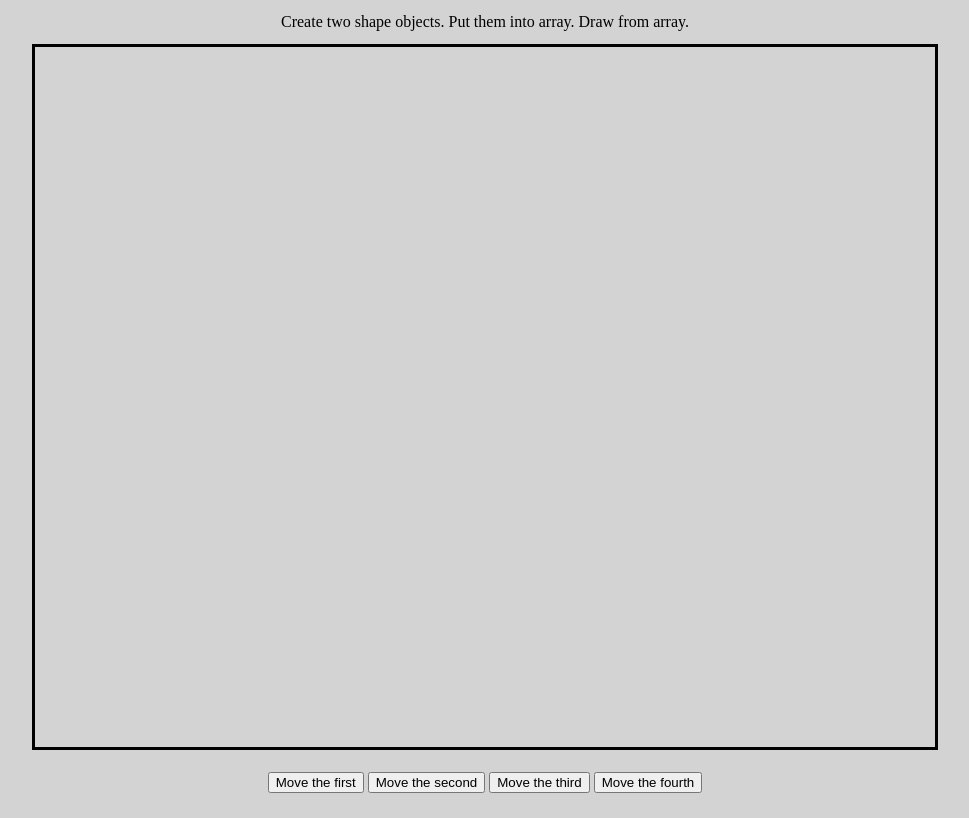
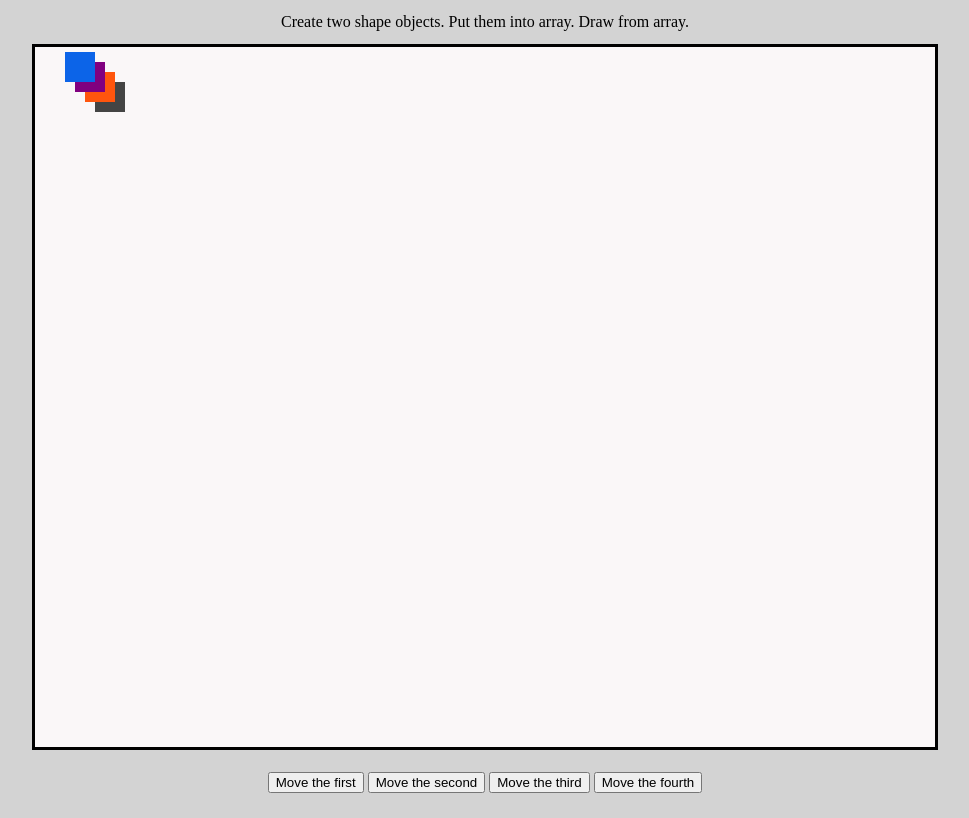
Before and after one commit to organyx/canvas, a plain HTML site: page index.html in a window 1280 px wide. Shown: the part 128-946 px from the top of the page, without its empty margins (155-1124 px from the left). Drawn offline with nearby package versions, Linux system fonts and the light colour scheme; files that its build step writes are made by us from their sources.

Commit message:
fiddle works

```diff
--- /dev/null
+++ b/JS/fiddle.js
@@ -0,0 +1,169 @@
+var canvas, ctx, BB, offsetX, offsetY, WIDTH, HEIGHT, dragok, startX, startY, rects;
+
+function initialize() {
+    // get canvas related references
+    canvas = document.getElementById("canvas");
+    ctx = canvas.getContext("2d");
+    BB = canvas.getBoundingClientRect();
+    offsetX = BB.left;
+    offsetY = BB.top;
+    WIDTH = canvas.width;
+    HEIGHT = canvas.height;
+
+    // drag related variables
+    dragok = false;
+    // var startX;
+    // var startY;
+
+    // an array of objects that define different rectangles
+    rects = [];
+    rects.push({
+        x: 75 - 15,
+        y: 50 - 15,
+        width: 30,
+        height: 30,
+        fill: "#444444",
+        isDragging: false
+    });
+    rects.push({
+        x: 75 - 25,
+        y: 50 - 25,
+        width: 30,
+        height: 30,
+        fill: "#ff550d",
+        isDragging: false
+    });
+    rects.push({
+        x: 75 - 35,
+        y: 50 - 35,
+        width: 30,
+        height: 30,
+        fill: "#800080",
+        isDragging: false
+    });
+    rects.push({
+        x: 75 - 45,
+        y: 50 - 45,
+        width: 30,
+        height: 30,
+        fill: "#0c64e8",
+        isDragging: false
+    });
+
+    // listen for mouse events
+    canvas.onmousedown = myDown;
+    canvas.onmouseup = myUp;
+    canvas.onmousemove = myMove;
+
+    // call to draw the scene
+    draw();
+}
+
+// draw a single rect
+function rect(x, y, w, h) {
+    ctx.beginPath();
+    ctx.rect(x, y, w, h);
+    ctx.closePath();
+    ctx.fill();
+}
+
+// clear the canvas
+function clear() {
+    ctx.clearRect(0, 0, WIDTH, HEIGHT);
+}
+
+// redraw the scene
+function draw() {
+    clear();
+    ctx.fillStyle = "#FAF7F8";
+    rect(0, 0, WIDTH, HEIGHT);
+    // redraw each rect in the rects[] array
+    for (var i = 0; i < rects.length; i++) {
+        var r = rects[i];
+        ctx.fillStyle = r.fill;
+        rect(r.x, r.y, r.width, r.height);
+    }
+}
+
+
+// handle mousedown events
+function myDown(e) {
+
+    // tell the browser we're handling this mouse event
+    e.preventDefault();
+    e.stopPropagation();
+
+    // get the current mouse position
+    var mx = parseInt(e.clientX - offsetX);
+    var my = parseInt(e.clientY - offsetY);
+
+    // test each rect to see if mouse is inside
+    dragok = false;
+    for (var i = 0; i < rects.length; i++) {
+        var r = rects[i];
+        if (mx > r.x && mx < r.x + r.width && my > r.y && my < r.y + r.height) {
+            // if yes, set that rects isDragging=true
+            dragok = true;
+            r.isDragging = true;
+        }
+    }
+    // save the current mouse position
+    startX = mx;
+    startY = my;
+}
+
+
+// handle mouseup events
+function myUp(e) {
+    // tell the browser we're handling this mouse event
+    e.preventDefault();
+    e.stopPropagation();
+
+    // clear all the dragging flags
+    dragok = false;
+    for (var i = 0; i < rects.length; i++) {
+        rects[i].isDragging = false;
+    }
+}
+
+
+// handle mouse moves
+function myMove(e) {
+    // if we're dragging anything...
+    if (dragok) {
+
+        // tell the browser we're handling this mouse event
+        e.preventDefault();
+        e.stopPropagation();
+
+        // get the current mouse position
+        var mx = parseInt(e.clientX - offsetX);
+        var my = parseInt(e.clientY - offsetY);
+
+        // calculate the distance the mouse has moved
+        // since the last mousemove
+        var dx = mx - startX;
+        var dy = my - startY;
+
+        // move each rect that isDragging
+        // by the distance the mouse has moved
+        // since the last mousemove
+        for (var i = 0; i < rects.length; i++) {
+            var r = rects[i];
+            if (r.isDragging) {
+                r.x += dx;
+                r.y += dy;
+            }
+        }
+
+        // redraw the scene with the new rect positions
+        draw();
+
+        // reset the starting mouse position for the next mousemove
+        startX = mx;
+        startY = my;
+
+    }
+}
+
+var nml = window.addEventListener('load', initialize, false);
--- a/index.html
+++ b/index.html
@@ -3,19 +3,20 @@
 <head></head>
 <meta charset="utf-8" />
 <script src="https://ajax.googleapis.com/ajax/libs/jquery/3.3.1/jquery.min.js"></script>
-<link rel="stylesheet" type="text/css" href="styles.css">
+<link rel="stylesheet" href="./styles/styles.css">
 <title>Canvas Shit</title>
-<script src='./JS/nQuery.js'></script>
+<!-- <script src='./JS/nQuery.js'></script>
 <script src='./JS/nmlCanvas.js'></script>
 <script src="./JS/nmlGrid.js"></script>
 <script src="./JS/nmlDot.js"></script>
 <script src='./JS/nmlUmo003.js'></script>
 <script src="./JS/nmlSmiley.js"></script>
 <script src="./JS/nmlRectangle.js"></script>
-<script src="./JS/nmlShape.js"></script>
-<script src="./JS/scripts.js"></script>
+<script src="./JS/nmlShape.js"></script> -->
+<!-- <script src="./JS/scripts.js"></script> -->
 
-<link rel="stylesheet" href="./styles/styles.css">
+<script src="./JS/fiddle.js"></script>
+
 
 <body>
     <!-- <canvas id="canvas" height="500" width="500"></canvas>
@@ -31,7 +32,7 @@
         Create two shape objects. Put them into array. Draw from array.
     </p>
 
-    <canvas id="myCanvas" width="900" height="700" style="outline: 3px solid black;">
+    <canvas id="canvas" width="900" height="700" style="outline: 3px solid black;">
         <p>Powered by &html;5 canvas</p>
     </canvas>
 
```
